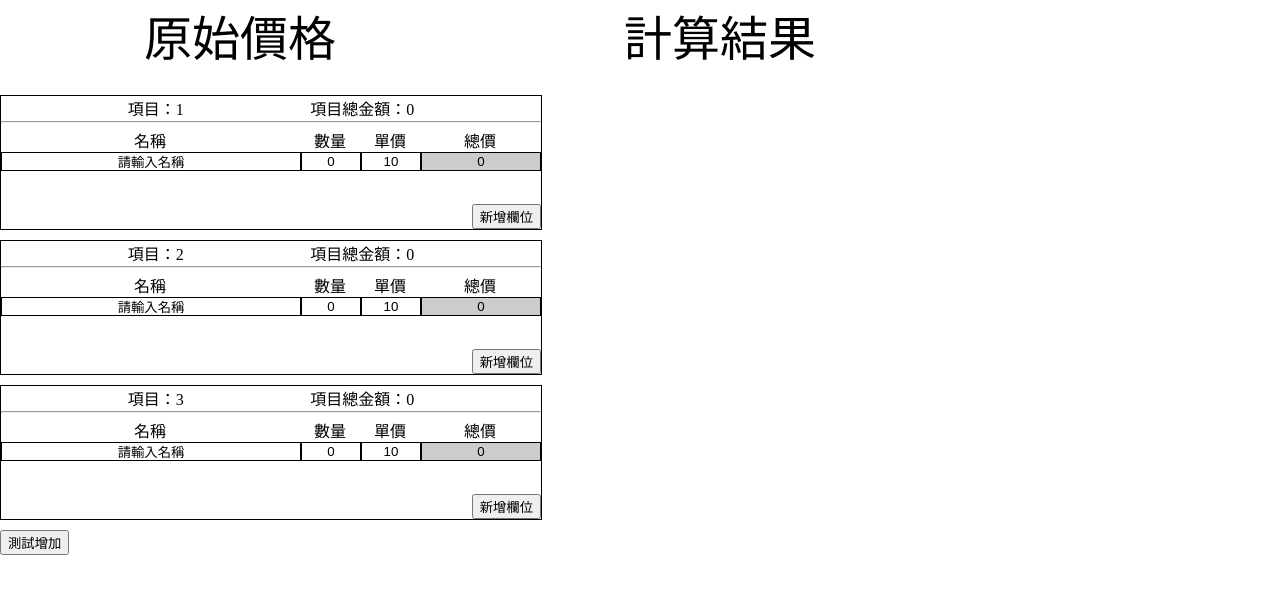
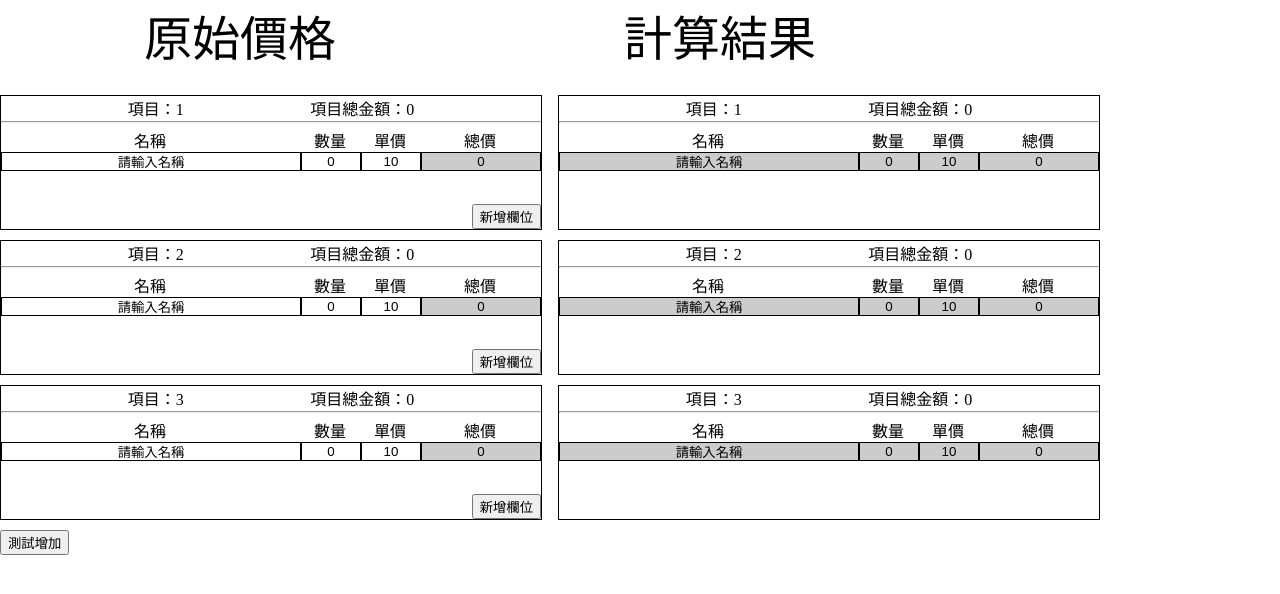
Before and after one commit to ProFusionInformationTechnology/Calculate-quote, an Angular app: page / in a window 1280 px wide. Shown: the top 594 px of the page. Built offline with nearby package versions, Linux system fonts and the light colour scheme.

Commit message:
[新增] 添加計算結果的欄位，並可以隨著原始價格欄位做變動

```diff
--- a/src/app/component/block-area/block-area.component.html
+++ b/src/app/component/block-area/block-area.component.html
@@ -1,3 +1,4 @@
+<div class="component-area-all">
     <div class="component-area">
         <div class="title">
             <span>項目：{{id}}</span>
@@ -20,3 +21,25 @@
         </ng-container>
         <button (click)="addListValue()">新增欄位</button>
     </div>
+    <div class="component-area">
+        <div class="title">
+            <span>項目：{{id}}</span>
+            <span>項目總金額：{{list.caTotal}}</span>
+        </div>
+        <hr>
+        <div class="children-area">
+            <span class="name">名稱</span>
+            <span class="num">數量</span>
+            <span class="price">單價</span>
+            <span class="total">總價</span>
+        </div>
+        <ng-container *ngFor="let val of list.values">
+            <div class="input-area">
+                <input type="text" class="name" [(ngModel)]="val.name" readonly>
+                <input type="number" class="num" [(ngModel)]="val.num" (blur)="calculatePrice(val)" readonly>
+                <input type="number" class="price" [(ngModel)]="val.caPrice" (blur)="calculatePrice(val)" readonly>
+                <input type="number" class="total" [(ngModel)]="val.caTotal" readonly>
+            </div>
+        </ng-container>
+    </div>
+</div>
--- a/src/app/component/block-area/block-area.component.scss
+++ b/src/app/component/block-area/block-area.component.scss
@@ -1,3 +1,9 @@
+.component-area-all{
+    position: relative;
+    display: flex;
+    flex-direction: row;
+    justify-content: space-between;
+    width: 1100px;
     .component-area {
         position: relative;
         display: flex;
@@ -49,3 +55,4 @@
             right: 0px;
         }
     }
+}
```
Lines whose indentation alone changed are shown as unchanged.
